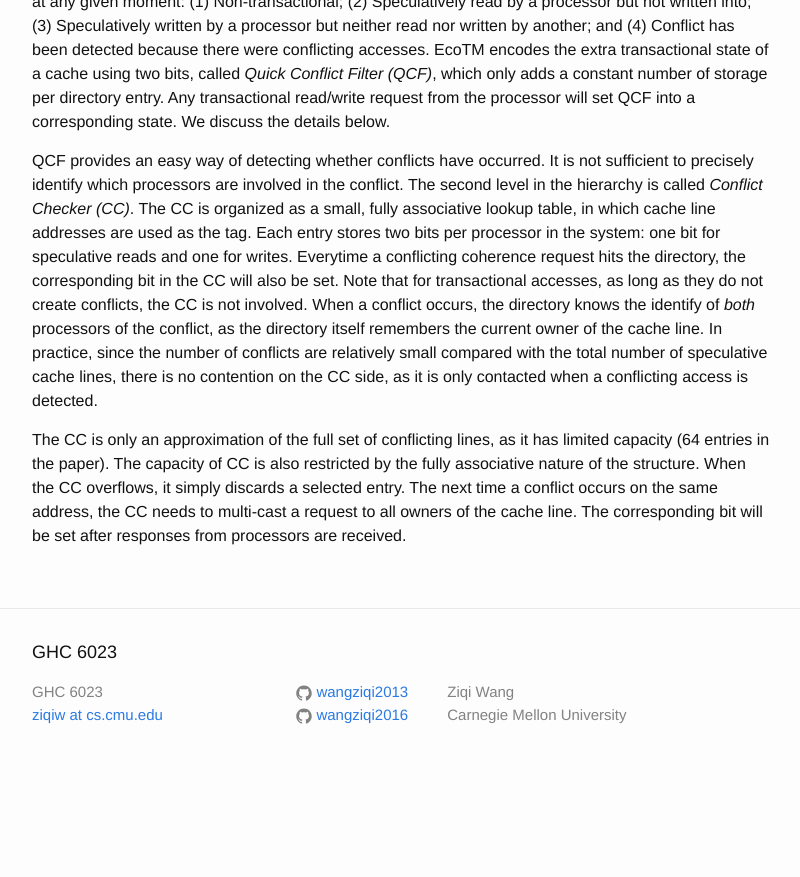
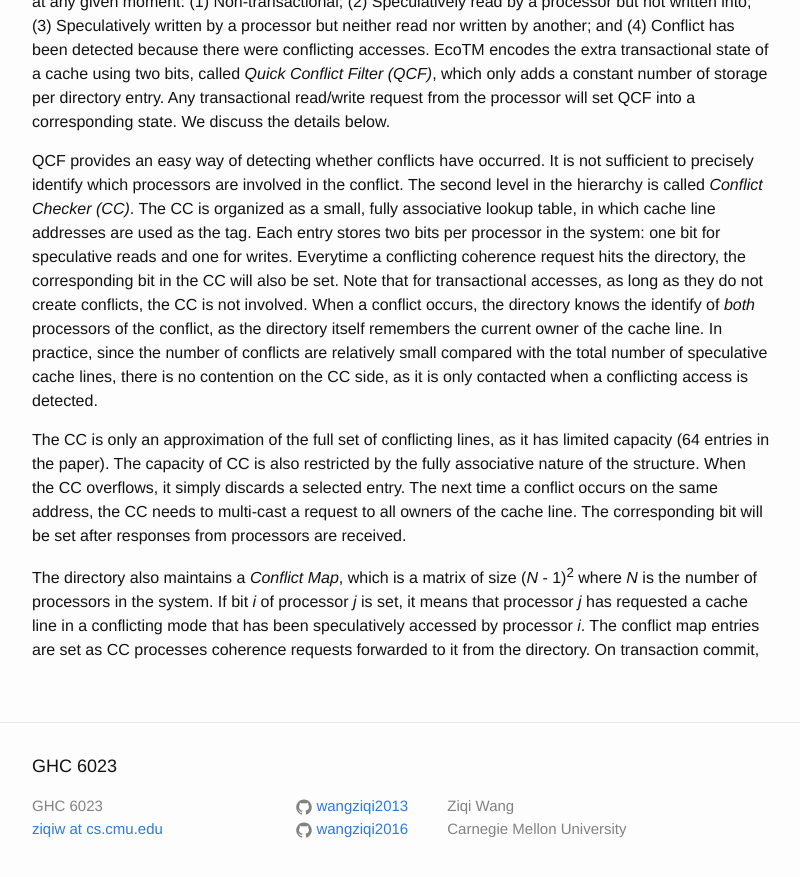
Before and after one commit to wangziqi2013/wangziqi2013.github.io, a Jekyll site: the page built from _posts/2018-12-09-ecotm.markdown, in a window 1280 px wide and 900 px high, scrolled down 1150 px. Shown: the top 877 px of the window, without its empty margins (238-1038 px from the left). Built offline with Jekyll 4.4.1, drawn with Linux system fonts in a browser that asks for light colours; before the commit the page ends 1936 px from its top, so only the background shows below that.

Commit message:
Working on conflict map

```diff
--- a/_posts/2018-12-09-ecotm.markdown
+++ b/_posts/2018-12-09-ecotm.markdown
@@ -54,3 +54,8 @@ The CC is only an approximation of the full set of conflicting lines, as it has
 The capacity of CC is also restricted by the fully associative nature of the structure. When the CC overflows, it simply
 discards a selected entry. The next time a conflict occurs on the same address, the CC needs to multi-cast a request to all
 owners of the cache line. The corresponding bit will be set after responses from processors are received.
+
+The directory also maintains a *Conflict Map*, which is a matrix of size (*N* - 1)<sup>2</sup> where *N* is the number of processors
+in the system. If bit *i* of processor *j* is set, it means that processor *j* has requested a cache line in a conflicting
+mode that has been speculatively accessed by processor *i*. The conflict map entries are set as CC processes
+coherence requests forwarded to it from the directory. On transaction commit,
```
